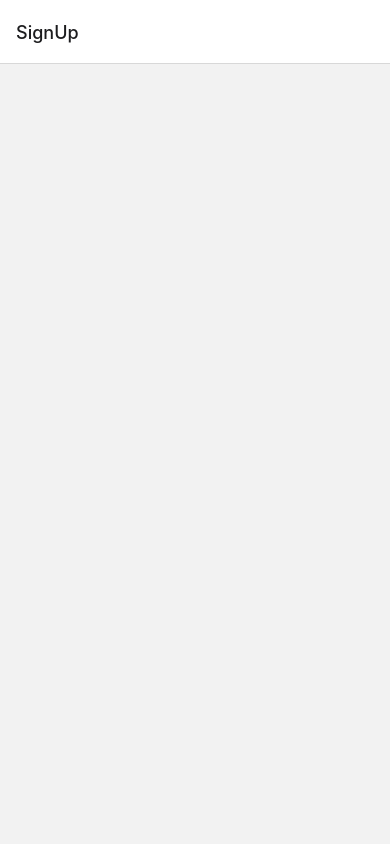
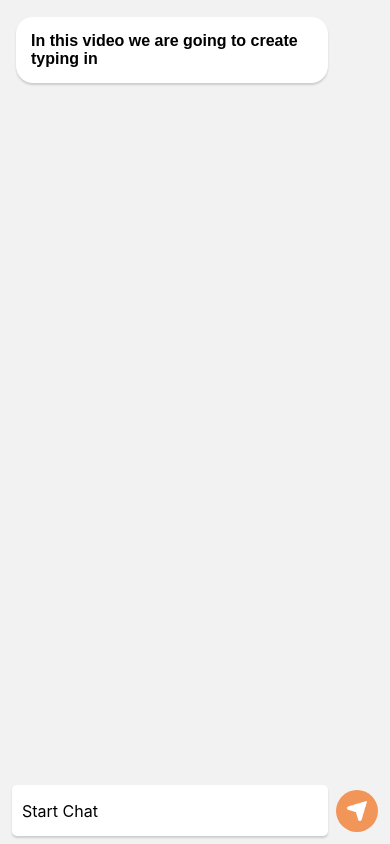
Before and after one commit to Jeopardous/HelloBros, a React Native app: screen / in a window 390 px wide. Built offline with nearby package versions, Linux system fonts and the light colour scheme; no server answers.

Commit message:
Typing Animation Completed

```diff
--- /dev/null
+++ b/src/components/Typewriter.tsx
@@ -0,0 +1,152 @@
+import React, { useEffect, useState } from 'react';
+import { Text, StyleSheet, View } from 'react-native';
+import Animated, { useSharedValue, useAnimatedStyle, useAnimatedProps, withTiming, withSequence, withRepeat, interpolate, Easing, withDelay, runOnJS } from 'react-native-reanimated';
+import {
+    widthPercentageToDP as wp,
+    heightPercentageToDP as hp,
+} from 'react-native-responsive-screen';
+interface TypewriterProps {
+    text: string;
+}
+
+const Dot = ({ value, onCompleteTyping }: { value: number, onCompleteTyping: () => void }) => {
+    const dot = useSharedValue(0)
+    useEffect(() => {
+        const total = 1000;
+        const bump = 250;
+
+        dot.value = withRepeat(
+            withSequence(
+                withDelay(bump * value, withTiming(1, {
+                    duration: bump,
+                    easing: Easing.linear,
+                })),
+                withTiming(0, {
+                    duration: bump,
+                    easing: Easing.linear,
+                }),
+
+                withDelay(total - bump * 2 - bump * value, withTiming(0, {
+                    duration: bump,
+                    easing: Easing.linear,
+                })),
+            ),
+            3,
+            true, () => {
+                runOnJS(onCompleteTyping)()
+            }
+        );
+
+    }, [])
+    const animatedDotStyle = useAnimatedStyle(() => {
+        const translateY = interpolate(dot.value, [0, 1], [0, -10])
+        return {
+            transform: [{ translateY: translateY }]
+        }
+    })
+    return <Animated.View style={[styles.dot, animatedDotStyle]} />;
+};
+const Typewriter: React.FC<TypewriterProps> = ({ text }) => {
+
+    const [animatedText, setAnimatedText] = useState("")
+
+    const typingWidth = useSharedValue(20)
+    const [typing, setTyping] = useState(true)
+
+
+
+    const onTypingDone = () => {
+        typingWidth.value = withTiming(80, { duration: 400, easing: Easing.linear })
+        setTyping(false)
+        animateText(text, 30)
+    }
+    const animateText = (text: string, speed: number) => {
+        let currentIndex = 0;
+        let lastTime = 0;
+
+        const updateText = (currentTime: number) => {
+            if (currentTime - lastTime > speed) {
+                setAnimatedText(text.slice(0, currentIndex));
+                currentIndex++;
+                lastTime = currentTime;
+            }
+
+            if (currentIndex <= text.length) {
+                requestAnimationFrame(updateText);
+            }
+        };
+
+        updateText(0);
+    };
+
+    const animatedTypingView = useAnimatedStyle(() => {
+        return {
+            width: `${typingWidth.value}%`
+        }
+    })
+
+    useEffect(() => {
+        // animateText(text)
+
+    }, [])
+
+
+    return (
+        <View>
+
+            <Animated.View style={[styles.typingView, animatedTypingView]}>
+                {typing ?
+                    <View style={styles.dotContainer}>
+                        {[0, 1, 2].map((value) => (
+                            <Dot key={value} value={value} onCompleteTyping={onTypingDone} />
+                        ))}
+                    </View> :
+                    <Text style={[styles.text]}>
+                        {animatedText}
+                    </Text>}
+
+            </Animated.View>
+
+        </View>
+
+    );
+};
+
+const styles = StyleSheet.create({
+    text: {
+        fontSize: 16,
+        fontWeight: 'bold',
+        color: 'black',
+        fontFamily: 'Arial',
+    },
+    container: {
+        flexDirection: 'row',
+        alignItems: 'center',
+    },
+    typingView: {
+        borderRadius: hp(2),
+        backgroundColor: "#ffffff",
+        shadowColor: '#3E3C49',
+        shadowOffset: { width: 0, height: 2 },
+        shadowOpacity: 0.2,
+        shadowRadius: 2,
+        marginLeft: wp(4),
+        padding: 15,
+        marginVertical: hp(2)
+    },
+    dotContainer: {
+        flexDirection: 'row',
+        borderRadius: hp(2),
+
+    },
+    dot: {
+        width: 8,
+        height: 8,
+        borderRadius: 5,
+        backgroundColor: 'grey',
+        marginHorizontal: 5,
+    },
+
+});
+
+export default Typewriter;
--- a/src/navigation/RootNavigator.tsx
+++ b/src/navigation/RootNavigator.tsx
@@ -5,6 +5,7 @@ import { createNativeStackNavigator } from '@react-navigation/native-stack'
 import SignUpScreen from '../screens/auth/SignUpScreen'
 import SignInScreen from '../screens/auth/SignInScreen'
 import NavigationActions from './NavigationActions'
+import ChatBot from '../screens/chat/ChatBot'
 
 const RootNavigator = () => {
     const Stack = createNativeStackNavigator()
@@ -16,9 +17,10 @@ const RootNavigator = () => {
     }, [])
     return (
         <NavigationContainer ref={navigationRef}>
-            <Stack.Navigator>
+            <Stack.Navigator initialRouteName='ChatBot' screenOptions={{ headerShown: false }}>
                 <Stack.Screen name='SignUp' component={SignUpScreen}></Stack.Screen>
                 <Stack.Screen name='SignIn' component={SignInScreen}></Stack.Screen>
+                <Stack.Screen name='ChatBot' component={ChatBot}></Stack.Screen>
 
             </Stack.Navigator>
 
--- a/src/screens/auth/SignUpScreen.tsx
+++ b/src/screens/auth/SignUpScreen.tsx
@@ -1,13 +1,14 @@
-import { StyleSheet, Text, TouchableOpacity, View } from 'react-native'
+import { SafeAreaView, StyleSheet, Text, TouchableOpacity, View } from 'react-native'
 import React from 'react'
 import NavigationActions from '../../navigation/NavigationActions'
 import SwipeCards from '../../components/SwipeCards'
+import Typewriter from '../../components/Typewriter'
 
 const SignUpScreen = () => {
     return (
-        <View style={{ flex: 1 }}>
-            <SwipeCards />
-        </View>
+        <SafeAreaView style={{ flex: 1 }}>
+
+        </SafeAreaView>
     )
 }
 const Button = () => {
--- /dev/null
+++ b/src/screens/chat/ChatBot.tsx
@@ -0,0 +1,69 @@
+import React from 'react';
+import { Image, KeyboardAvoidingView, Platform, SafeAreaView, StyleSheet, Text, TextInput, TouchableOpacity, View } from 'react-native';
+import Typewriter from '../../components/Typewriter';
+import { widthPercentageToDP as wp, heightPercentageToDP as hp } from 'react-native-responsive-screen';
+import CustomInput from '../../components/CustomInput';
+import { colors } from '../../utils/colors';
+
+const ChatBot = () => {
+
+    const sendSms = () => {
+
+    }
+    return (
+        <SafeAreaView style={{ flex: 1 }}>
+            <View style={{ flex: 1 }}>
+                <Typewriter text={`In this video we are going to create typing indicator with the typewriter animation.`} />
+            </View>
+            <KeyboardAvoidingView
+                keyboardVerticalOffset={Platform.OS === 'ios' ? 0 : hp(4)}
+                behavior={Platform.OS === 'ios' ? 'padding' : "height"}>
+                <View style={styles.inputView}>
+                    <TextInput placeholder={"Start Chat"} style={styles.textInput} />
+                    <TouchableOpacity onPress={() => sendSms()} style={styles.sendBtn}>
+                        <Image style={styles.sendImg} source={require('../../assets/images/send.png')} />
+                    </TouchableOpacity>
+                </View>
+            </KeyboardAvoidingView>
+        </SafeAreaView>
+    )
+}
+
+export default ChatBot;
+
+const styles = StyleSheet.create({
+    inputView: {
+        flexDirection: "row",
+        alignItems: "center",
+        justifyContent: "space-between",
+        width: "100%",
+        paddingHorizontal: wp(3),
+        paddingBottom: hp(1),
+    },
+    textInput: {
+        flex: 1,
+        height: hp(6),
+        backgroundColor: "#ffffff",
+        borderRadius: 5,
+        paddingHorizontal: 10,
+        shadowColor: '#3E3C49',
+        shadowOffset: { width: 0, height: 2 },
+        shadowOpacity: 0.2,
+        shadowRadius: 2,
+        fontSize: 16
+    },
+    sendBtn: {
+        width: hp(5),
+        height: hp(5),
+        borderRadius: hp(5),
+        backgroundColor: colors.primary,
+        justifyContent: "center",
+        alignItems: "center",
+        marginLeft: wp(2),
+    },
+    sendImg: {
+        width: 20,
+        height: 20,
+        resizeMode: "contain",
+    }
+});
--- /dev/null
+++ b/src/utils/colors.ts
@@ -0,0 +1,5 @@
+export const colors = {
+  primary: '#f29559',
+  secondary: '#f2d492',
+  white: '#ffffff',
+};
```
Also changed, not shown: src/assets/images/send.png (added).
